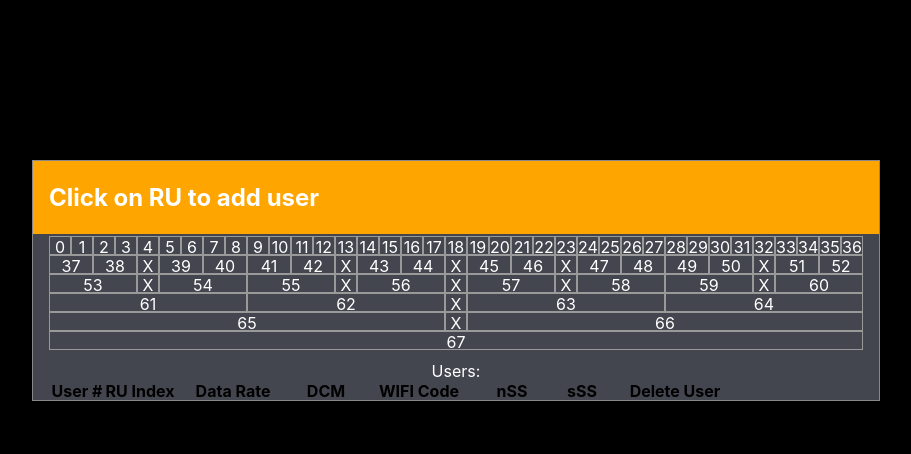
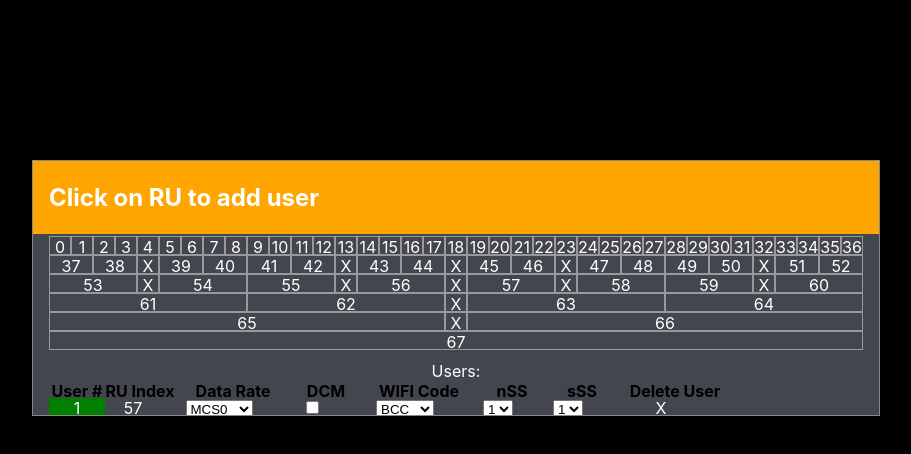
Before and after one commit to 110yinon/lp_homework, a React (Create React App) app: page / in a window 1280 px wide. Shown: the top 454 px of the page, without its empty margins (184-1095 px from the left). Built offline with nearby package versions, Linux system fonts and the light colour scheme.

Commit message:
created UsersTableRow comp

```diff
--- /dev/null
+++ b/src/components/usersTable/UserTableRow.js
@@ -0,0 +1,54 @@
+
+
+export default function UserTableRow() {
+    return (
+        <div className="rTableRow">
+            <div className="rTableCell paramCell56 noBorder ruTaken1">1</div>
+            <div className="rTableCell noBorder paramCell56">
+                <span userindex="0" fieldindex="0">57</span>
+            </div>
+            <div className="rTableCell noBorder paramCell116">
+                <select userindex="0" fieldindex="1">
+                    <option value="0">MCS0</option>
+                    <option value="1">MCS1</option>
+                    <option value="2">MCS2</option>
+                    <option value="3">MCS3</option>
+                    <option value="4">MCS4</option>
+                    <option value="5">MCS5</option>
+                    <option value="6">MCS6</option>
+                    <option value="7">MCS7</option>
+                    <option value="8">MCS8</option>
+                    <option value="9">MCS9</option>
+                    <option value="10">MCS10</option>
+                    <option value="11">MCS11</option>
+                </select>
+            </div>
+            <div className="rTableCell noBorder paramCell70">
+                <input type="checkbox" userindex="0" fieldindex="2" />
+            </div>
+            <div className="rTableCell noBorder paramCell116">
+                <select userindex="0" fieldindex="3">
+                    <option value="0">BCC</option>
+                    <option value="1">LDPC</option>
+                </select>
+            </div>
+            <div className="rTableCell noBorder paramCell70">
+                <select userindex="0" fieldindex="4">
+                    <option value="1">1</option>
+                    <option value="2">2</option>
+                    <option value="3">3</option>
+                    <option value="4">4</option>
+                </select>
+            </div>
+            <div className="rTableCell noBorder paramCell70">
+                <select userindex="0" fieldindex="5">
+                    <option value="1">1</option>
+                    <option value="2">2</option>
+                    <option value="3">3</option>
+                    <option value="4">4</option>
+                </select>
+            </div>
+            <div userindex="0" className="rTableCell noBorder clickable paramCell116">X</div>
+        </div>
+    );
+}
--- a/src/components/usersTable/UsersTableBody.js
+++ b/src/components/usersTable/UsersTableBody.js
@@ -1,8 +1,9 @@
+import UserTableRow from "./UserTableRow";
 
 export default function UsersTableBody(){
     return(
         <div className="rTableBody">
-
+            <UserTableRow/>
         </div>
     );
 }
```
